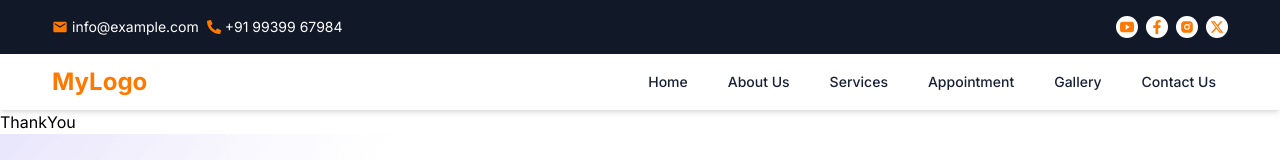
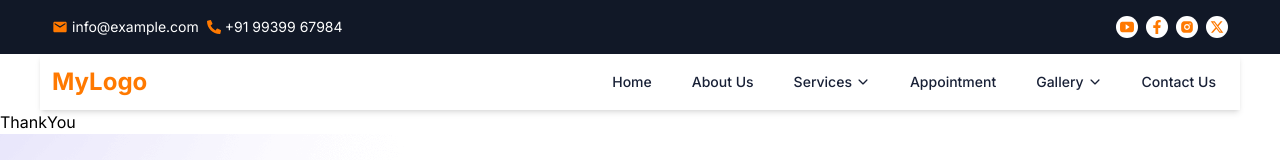
Before and after one commit to Shivam562-j/jyotishsewakendra, a React (Vite) app: page /thank-you in a window 1280 px wide. Shown: the top 160 px of the page. Built offline with nearby package versions, Linux system fonts and the light colour scheme.

Commit message:
header fix

```diff
--- a/src/components/Header/Header.jsx
+++ b/src/components/Header/Header.jsx
@@ -1,74 +1,103 @@
-import { useState } from "react";
+import { useState, useEffect } from "react";
 import { NavLink } from "react-router-dom";
 import { FiMenu, FiX } from "react-icons/fi";
+import { IoIosArrowDown } from "react-icons/io";
 import { FaFacebookF, FaPhoneAlt } from "react-icons/fa";
 import { RiInstagramFill } from "react-icons/ri";
 import { MdEmail } from "react-icons/md";
 import { FaXTwitter } from "react-icons/fa6";
 import { IoLogoYoutube } from "react-icons/io5";
-
-import { layoutContainer, navItems } from "../../utils/constant";
+import { headerNavItems, layoutContainer } from "../../utils/constant";
 
 const Header = () => {
   const [menuOpen, setMenuOpen] = useState(false);
+  const [openDropdown, setOpenDropdown] = useState(null);
+
+  // Prevent scrolling when the menu is open
+  useEffect(() => {
+    if (menuOpen) {
+      document.body.style.overflow = "hidden";
+    } else {
+      document.body.style.overflow = "auto";
+    }
+    return () => {
+      document.body.style.overflow = "auto";
+    };
+  }, [menuOpen]);
 
   return (
     <header className="w-full">
-      {/* 🔹 Top Header */}
-      <div className=" bg-gray-900 text-white text-sm py-2 flex justify-between items-center">
+      {/* Top Bar */}
+      <div className="bg-gray-900 text-white text-sm py-2 flex justify-between items-center">
         <div className={`${layoutContainer}`}>
           <div className="flex flex-row items-center justify-between gap-4">
             <div className="flex flex-row items-end gap-2 py-2">
               <a href="mailto:info@example.com" className="flex items-center gap-1 text-sm">
                 <MdEmail fontSize={16} color="#ff7900" /> info@example.com
               </a>
-              <a href="tel:+919939967984" className=" hidden sm:flex md:flex items-center gap-1 text-sm">
+              <a href="tel:+919939967984" className="hidden sm:flex md:flex items-center gap-1 text-sm">
                 <FaPhoneAlt fontSize={14} color="#ff7900" /> +91 99399 67984
               </a>
             </div>
             <div className="py-2 flex flex-row gap-2">
-              <a href="#" target="_blank" rel="noopener noreferrer" className="flex items-center gap-1 p-1 bg-white rounded-full text-[#ff7900]">
-                <IoLogoYoutube fontSize={14} />
-              </a>
-              <a href="#" target="_blank" rel="noopener noreferrer" className="flex items-center gap-1 p-1 bg-white rounded-full text-[#ff7900]">
-                <FaFacebookF fontSize={14} />
-              </a>
-              <a href="#" target="_blank" rel="noopener noreferrer" className="flex items-center gap-1 p-1 bg-white rounded-full text-[#ff7900]">
-                <RiInstagramFill fontSize={14} />
-              </a>
-              <a href="#" target="_blank" rel="noopener noreferrer" className="flex items-center gap-1 p-1 bg-white rounded-full text-[#ff7900]">
-                <FaXTwitter fontSize={14} />
-              </a>
+              <a href="#" className="p-1 bg-white rounded-full text-[#ff7900]"><IoLogoYoutube fontSize={14} /></a>
+              <a href="#" className="p-1 bg-white rounded-full text-[#ff7900]"><FaFacebookF fontSize={14} /></a>
+              <a href="#" className="p-1 bg-white rounded-full text-[#ff7900]"><RiInstagramFill fontSize={14} /></a>
+              <a href="#" className="p-1 bg-white rounded-full text-[#ff7900]"><FaXTwitter fontSize={14} /></a>
             </div>
           </div>
         </div>
       </div>
 
-      {/* 🔹 Main Navbar */}
-      <div className=" bg-white shadow-md py-3">
-        <div className={`${layoutContainer} flex justify-between items-center`}>
-          {/* 🔹 Logo */}
+      {/* Navbar */}
+      <div className={`${layoutContainer} bg-white shadow-md py-3`}>
+        <div className="container mx-auto flex justify-between items-center">
           <div className="text-2xl font-bold text-[#ff7900]">MyLogo</div>
 
-          {/* 🔹 Navigation (Desktop) */}
           <nav className="hidden md:flex space-x-4">
-            {navItems.map(({ path, label }) => (
+            {headerNavItems.map(({ path, label, subMenu }) => (
+              <div
+                key={path}
+                className="relative group"
+                onMouseEnter={() => setOpenDropdown(label)}
+              >
+                <NavLink
+                  to={path}
+                  className={({ isActive }) =>
+                    `p-1 text-sm font-medium px-3 flex items-center gap-1 rounded-sm transition-all ${isActive ? "bg-[#ff7900] text-white" : "text-[#182036] hover:bg-[#ff7900] hover:text-white"
+                    }`
+                  }
+                  onClick={() => setOpenDropdown(null)}
+                >
+                  {label} {subMenu && <IoIosArrowDown />}
+                </NavLink>
+
+                {/* Submenu */}
+                {subMenu && openDropdown === label && (
+                  <div
+                    className="absolute left-0 mt-2 bg-white shadow-lg rounded-md w-48 z-50"
+                    onMouseEnter={() => setOpenDropdown(label)}
+                    onMouseLeave={() => setOpenDropdown(null)}
+                  >
+                    {subMenu.map(({ path, label }) => (
                       <NavLink
                         key={path}
                         to={path}
-                className={({ isActive }) =>
-                  `p-1 text-sm font-medium px-3 transition-all rounded-sm ${isActive
-                    ? "bg-[#ff7900] text-white"
-                    : "bg-transparent text-[#182036] hover:bg-[#ff7900] hover:text-white"
-                  }`
-                }
+                        className="block px-4 py-2 text-sm text-gray-800 hover:bg-[#ff7900] hover:text-white"
+                        onClick={() => setOpenDropdown(null)}
                       >
                         {label}
                       </NavLink>
                     ))}
+                  </div>
+                )}
+              </div>
+
+
+            ))}
           </nav>
 
-          {/* 🔹 Hamburger Menu (Mobile) */}
+          {/* Mobile Menu Button */}
           <div className="md:hidden">
             <button onClick={() => setMenuOpen(!menuOpen)}>
               {menuOpen ? <FiX size={24} /> : <FiMenu size={24} />}
@@ -77,23 +106,44 @@ const Header = () => {
         </div>
       </div>
 
-      {/* 🔹 Mobile Navigation Drawer */}
+      {/* Mobile Menu */}
       {menuOpen && (
-        <div className="md:hidden bg-white shadow-md py-3">
-          {navItems.map(({ path, label }) => (
+        <div className="md:hidden bg-[#182036] shadow-md py-3 w-2/3 fixed right-0 top-50 h-full z-50 overflow-y-scroll">
+
+          <div className="flex flex-col mt-[10px] mb-[150px]">
+            {headerNavItems.map(({ path, label, subMenu }) => (
+              <div key={path} className="relative">
+                <div
+                  onClick={() => setOpenDropdown(openDropdown === label ? null : label)}
+                  className="flex flex-row gap-1 justify-between px-5 py-3 text-sm font-semibold text-white"
+                >
+                  <NavLink to={path} className="w-full" onClick={() => setMenuOpen(false)}>
+                    {label}
+                  </NavLink>
+                  {subMenu && <IoIosArrowDown className="p-1 text-white text-[20px]" />}
+                </div>
+
+                {/* Mobile Submenu */}
+                {subMenu && openDropdown === label && (
+                  <div className="ml-6 bg-gray-100 rounded-md">
+                    {subMenu.map(({ path, label }) => (
                       <NavLink
                         key={path}
                         to={path}
-              className={({ isActive }) =>
-                `py-3 text-sm font-semibold px-5 transition-all block text-right ${isActive
-                  ? "bg-[#ff7900] text-white"
-                  : "bg-transparent text-[#182036] hover:bg-[#ff7900] hover:text-white"
-                }`
-              }
+                        className="block px-5 py-2 text-sm text-gray-800 hover:bg-[#ff7900] hover:text-white"
+                        onClick={() => {
+                          setOpenDropdown(null);
+                          setMenuOpen(false);
+                        }}
                       >
                         {label}
                       </NavLink>
                     ))}
+                  </div>
+                )}
+              </div>
+            ))}
+          </div>
         </div>
       )}
     </header>
--- a/src/utils/constant.js
+++ b/src/utils/constant.js
@@ -6,6 +6,7 @@ export const navItems = [
     { path: "/services", label: "Services" },
     { path: "/appointment", label: "Appointment" },
     { path: "/gallery", label: "Gallery" },
+    { path: "/gallery/videos", label: "Our Videos" },
     { path: "/contact-us", label: "Contact Us" },
 ];
 
@@ -16,8 +17,30 @@ export const ourServicesFooterItem = [
     { path: '/services/future-astrology', label: "Future Astrology" },
     { path: '/services/marriage-astrology', label: "Marriage Astrology" },
     { path: '/services/vastu-shastra', label: "Vastu Shastra" },
+    { path: "/gallery/products", label: "Our Products" },
 ]
 
+export const galleryItems = [
+    { path: "/gallery/products", label: "Products" },
+    { path: "/gallery/videos", label: "Videos" },
+];
+
+export const headerNavItems = [
+  { path: "/home", label: "Home" },
+  { path: "/about-us", label: "About Us" },
+  {
+    path: "/services",
+    label: "Services",
+    subMenu: [...ourServicesFooterItem],
+  },
+  { path: "/appointment", label: "Appointment" },
+  {
+    path: "/gallery",
+    label: "Gallery",
+    subMenu: [...galleryItems],
+  },
+  { path: "/contact-us", label: "Contact Us" },
+];
 
 export const servicesBoxContent = [
     {
```
Lines whose indentation alone changed are shown as unchanged.
